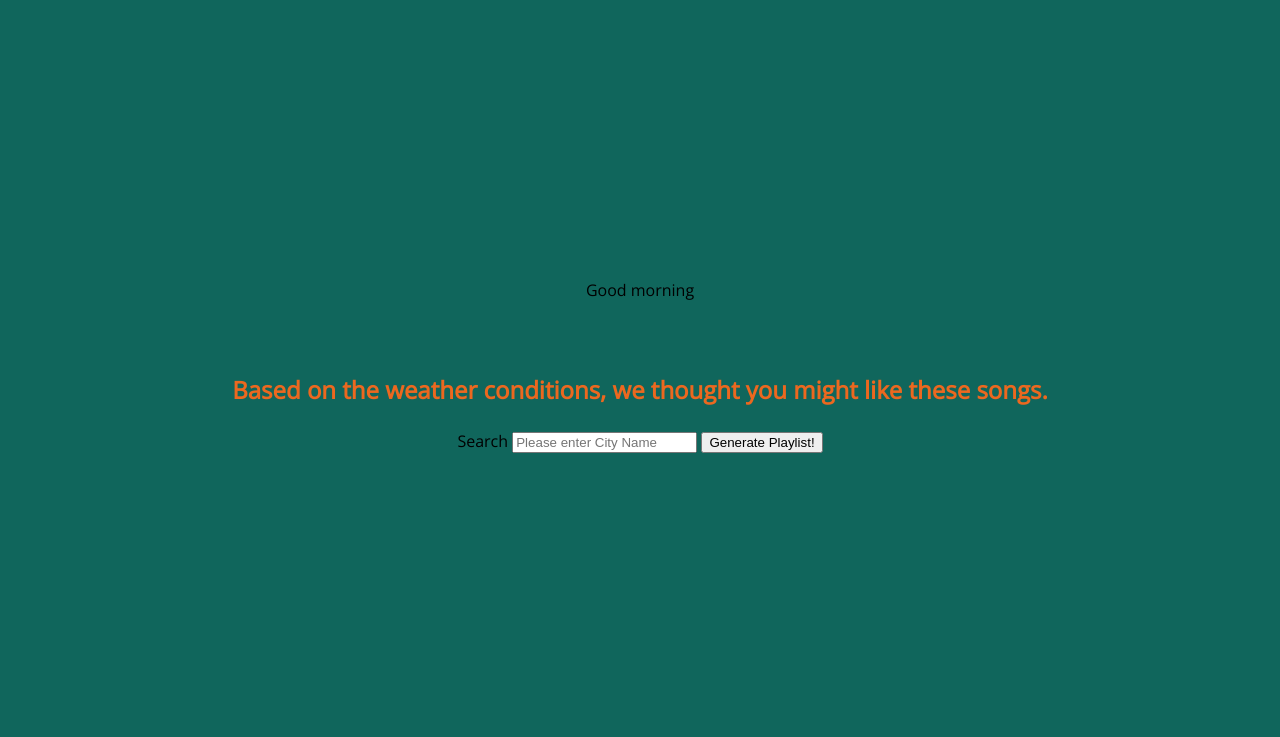
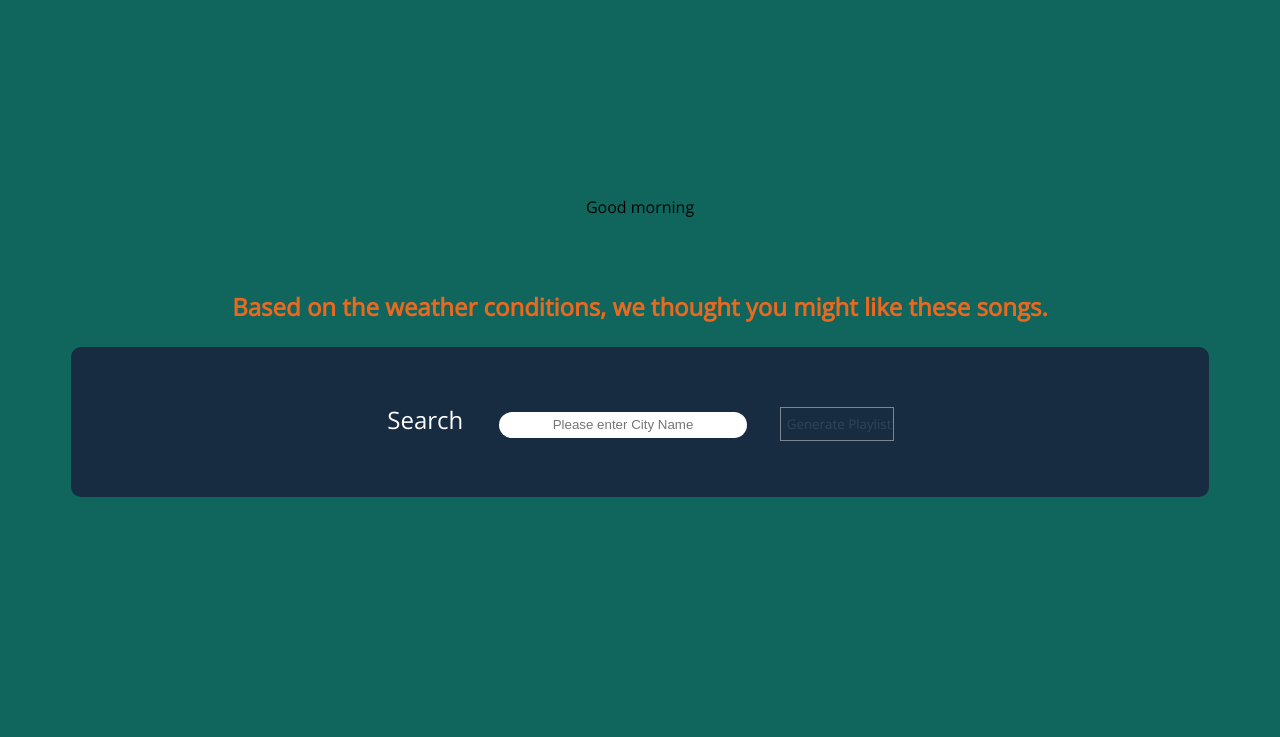
Before and after one commit to sis00337/WeatherPlayer, a Flask app: page / in a window 1280 px wide. Shown: the part 150-887 px from the top of the page. Run offline with Flask 2, Linux system fonts and the light colour scheme.

Commit message:
added playlist after pressing button

```diff
--- a/static/style.css
+++ b/static/style.css
@@ -44,102 +44,102 @@
 }
 
 
-/*label{*/
-/*    font-size: 1.5rem;*/
-/*    margin-right: 2rem;*/
-/*    color: white;*/
-/*    margin-bottom: 0px;*/
+label{
+    font-size: 1.5rem;
+    margin-right: 2rem;
+    color: white;
+    margin-bottom: 0px;
 
-/*}*/
+}
 
-/*.description{*/
-/*    color: white;*/
-/*    font-size: 1rem;*/
-/*    letter-spacing: 1px;*/
-/*    margin-bottom: 2.3vh;*/
-/*}*/
+.description{
+    color: white;
+    font-size: 1rem;
+    letter-spacing: 1px;
+    margin-bottom: 2.3vh;
+}
 
-/*#word_search{*/
-/*    height: 1.5rem;*/
-/*    width: 19vw;*/
-/*    size: 40px;*/
-/*    border-radius: 30px;*/
-/*    border: transparent;*/
-/*    text-align: center;*/
+#word_search{
+    height: 1.5rem;
+    width: 19vw;
+    size: 40px;
+    border-radius: 30px;
+    border: transparent;
+    text-align: center;
 
-/*}*/
+}
 
-/*#word_search:focus{*/
-/*    outline:none;*/
+#word_search:focus{
+    outline:none;
 
-/*}*/
+}
 
-/*#submit{*/
-/*    font-family: 'Open Sans', sans-serif;*/
-/*    height: 2rem;*/
-/*    width: 7rem;*/
-/*    margin-left: 30px;*/
-/*    border:  0;*/
-/*    background-color: transparent;*/
-/*    opacity: 0;*/
-/*    transition: all 1.5s ease-in-out;*/
-/*    color: transparent;*/
-/*    animation: blink 2s infinite ease-in-out;*/
+#submit{
+    font-family: 'Open Sans', sans-serif;
+    height: 2rem;
+    width: 7rem;
+    margin-left: 30px;
+    border:  0;
+    background-color: transparent;
+    opacity: 0;
+    transition: all 1.5s ease-in-out;
+    color: transparent;
+    animation: blink 2s infinite ease-in-out;
 
-/*}*/
+}
 
-/*@keyframes blink {*/
-/*    1% {*/
-/*        opacity: 0;*/
-/*        color: transparent;*/
-/*        outline: solid 0 transparent;*/
-/*    }*/
+@keyframes blink {
+    1% {
+        opacity: 0;
+        color: transparent;
+        outline: solid 0 transparent;
+    }
 
 
-/*    50% {*/
-/*        opacity: 1;*/
-/*        outline: solid 1px white;*/
-/*    }*/
+    50% {
+        opacity: 1;
+        outline: solid 1px white;
+    }
 
-/*    100% {*/
-/*        opacity: 0;*/
-/*        color: white;*/
-/*        outline:solid 0 transparent;*/
-/*    }*/
-/*}*/
+    100% {
+        opacity: 0;
+        color: white;
+        outline:solid 0 transparent;
+    }
+}
 
-/*#submit:hover{*/
-/*    border: solid white 1px;*/
-/*    opacity: 100%;*/
-/*    color: white;*/
+#submit:hover{
+    border: solid white 1px;
+    opacity: 100%;
+    color: white;
 
-/*}*/
+}
 
-/*.form-container{*/
-/*    display: flex;*/
-/*    justify-content: center;*/
-/*    flex-direction: column;*/
-/*    align-items: center;*/
-/*    width: 90%;*/
-/*    height: 15%;*/
-/*    background-color: #172B41;*/
-/*    border-radius: 10px;*/
-/*    !*box-shadow: 0 0 0 transparent, 0 0 5px #25334d,*!*/
-/*    !*0 0 5px #080c13, 0 0 5px #070c15, 0 0 10px #2b3f62,*!*/
-/*    !*0 0 30px #27354e, 0 0 100px #455c85, 0 0 100px #2d4166;*!*/
-/*    margin-bottom: 5vh;*/
+.form-container{
+    display: flex;
+    justify-content: center;
+    flex-direction: column;
+    align-items: center;
+    width: 90%;
+    height: 15%;
+    background-color: #172B41;
+    border-radius: 10px;
+    /*box-shadow: 0 0 0 transparent, 0 0 5px #25334d,*/
+    /*0 0 5px #080c13, 0 0 5px #070c15, 0 0 10px #2b3f62,*/
+    /*0 0 30px #27354e, 0 0 100px #455c85, 0 0 100px #2d4166;*/
+    margin-bottom: 5vh;
 
-/*}*/
+}
 
-/*.image-container{*/
-/*  background-color: #172B41;*/
-/*    border-radius: 10px;*/
-/*    box-shadow: 0 0 0 transparent, 0 0 5px #25334d,*/
-/*    0 0 5px #080c13, 0 0 5px #070c15, 0 0 10px #2b3f62,*/
-/*    0 0 30px #27354e, 0 0 100px #455c85, 0 0 100px #2d4166;*/
-/*    width: 50%;*/
-/*    height: 60%;*/
-/*    display: flex;*/
-/*    justify-content: center;*/
-/*    align-items: center;*/
-/*}*/
+.image-container{
+  background-color: #172B41;
+    border-radius: 10px;
+    box-shadow: 0 0 0 transparent, 0 0 5px #25334d,
+    0 0 5px #080c13, 0 0 5px #070c15, 0 0 10px #2b3f62,
+    0 0 30px #27354e, 0 0 100px #455c85, 0 0 100px #2d4166;
+    width: 50%;
+    height: 60%;
+    display: flex;
+    justify-content: center;
+    align-items: center;
+}
--- a/templates/base.html
+++ b/templates/base.html
@@ -29,15 +29,13 @@
 
     {% if form.is_submitted %}
         {% for song in songs %}
+            <div>
             <img src={{ song["thumbnail"] }}>
             <p>{{ song["artistName"] }}</p>
             <a href={{ song["trackViewUrl"] }}>{{ song["trackName"] }}</a>
-            <p>{{ song["previewUrl"] }}</p>
+            </div>
         {% endfor %}
     {% endif %}
-
-
-    <!--For loop goes here to display song list-->
 
     <script src="{{ url_for('static', filename='script.js') }}"></script>
 
```
